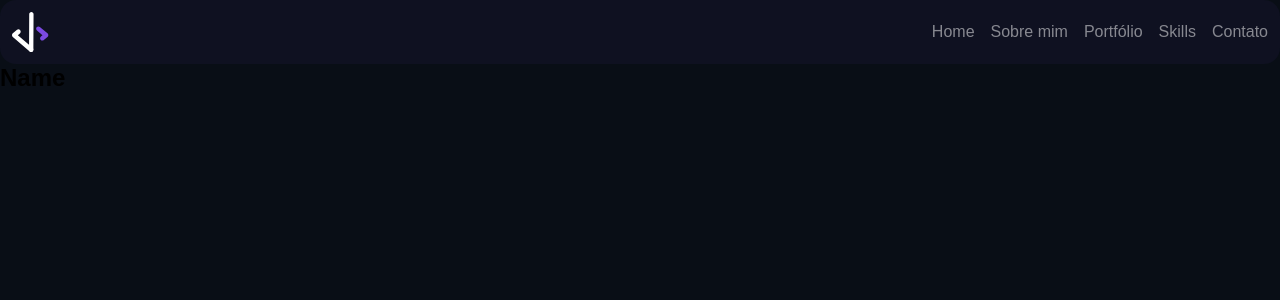
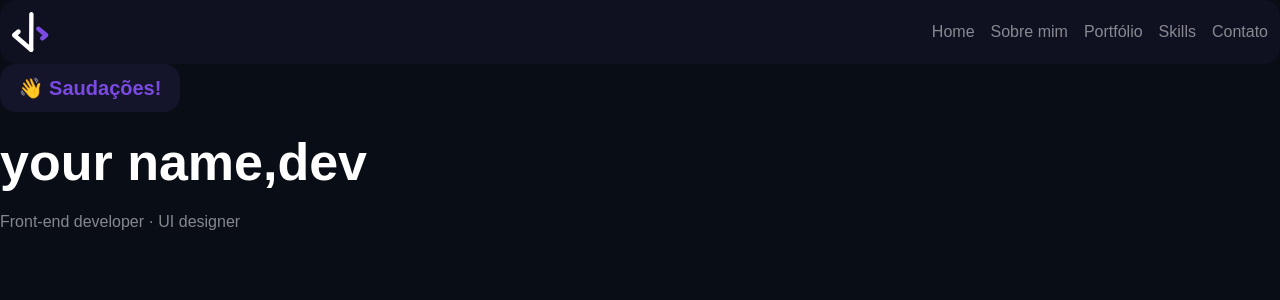
Before and after one commit to Augusto9237/portifolio-dev, a React (Vite) app: page / in a window 1280 px wide. Shown: the top 300 px of the page. Built offline with nearby package versions, Linux system fonts and the light colour scheme.

Commit message:
2 files modified

```diff
--- a/src/sections/home/index.tsx
+++ b/src/sections/home/index.tsx
@@ -1,6 +1,6 @@
 import React from 'react';
 import react, { ReactNode } from 'react';
-import { Content } from './styles';
+import { Content, Greetings, Presentation } from './styles';
 
 interface ContainerProps {
   children: ReactNode;
@@ -9,7 +9,15 @@ interface ContainerProps {
 export function Home() {
   return (
     <Content>
-      <h1>Name</h1>
+      <Presentation>
+        <Greetings>
+          <strong>👋 Saudações!</strong>
+        </Greetings>
+
+        <h1>your name,dev</h1>
+
+        <span>Front-end developer · UI designer</span>
+      </Presentation>
     </Content>
   );
 }
--- a/src/sections/home/styles.ts
+++ b/src/sections/home/styles.ts
@@ -4,3 +4,36 @@ export const Content = styled.section`
 display: flex;
 flex-direction: row;
 `;
+
+export const Greetings = styled.div`
+  display: flex;
+  align-items: center;
+  justify-content: center;
+  background: rgba(123, 74, 226, 0.1);
+  border-radius: 16px;
+  max-width: 180px;
+  padding: 12px;
+  font-weight: 700;
+  font-size: 20px;
+  color: #7B4AE2;
+`;
+
+export const Presentation = styled.div`
+display: flex;
+height: 100%;
+flex-direction: column;
+justify-content: center;
+gap: 20px;
+
+h1{
+  font-weight: 800;
+  font-size: 52px;
+  line-height: 61px;
+
+  color: #FFFFFF;
+}
+
+span{
+  color: rgba(255, 255, 255, 0.5);
+}
+`;
```
